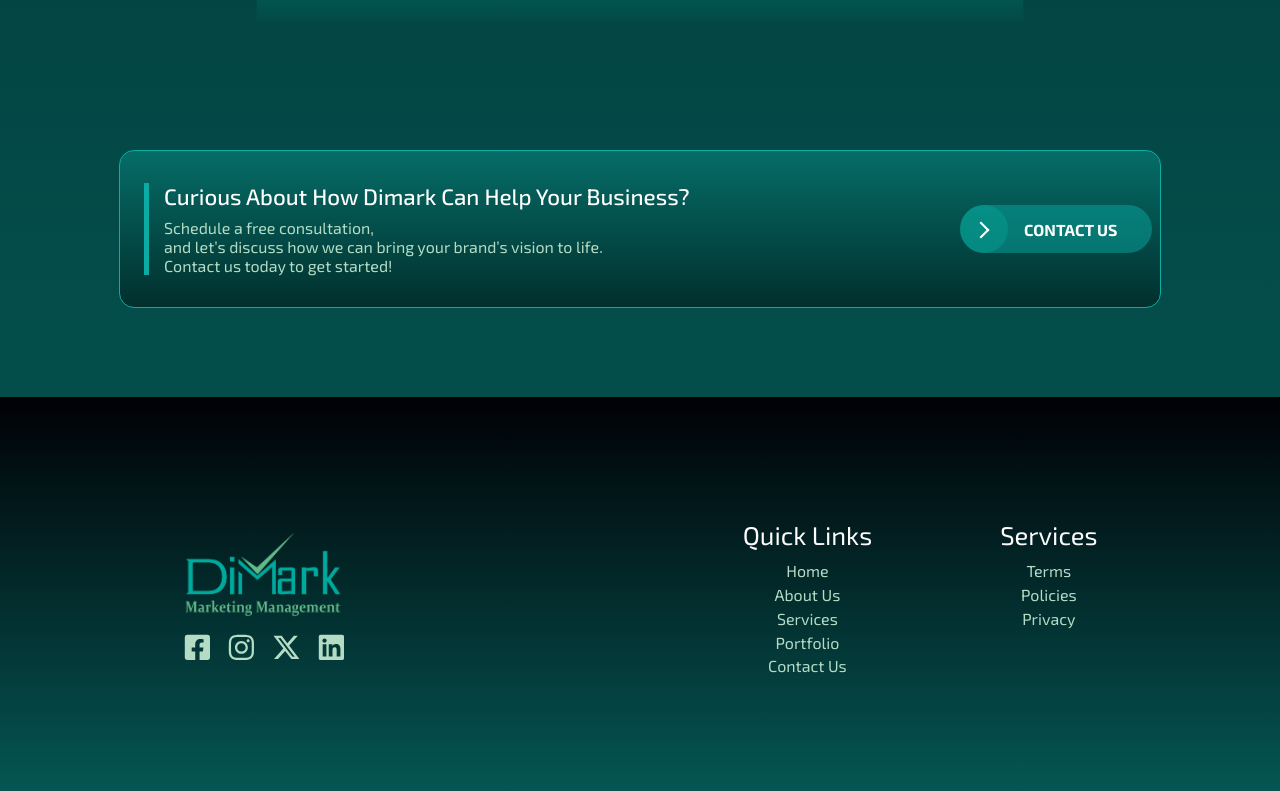
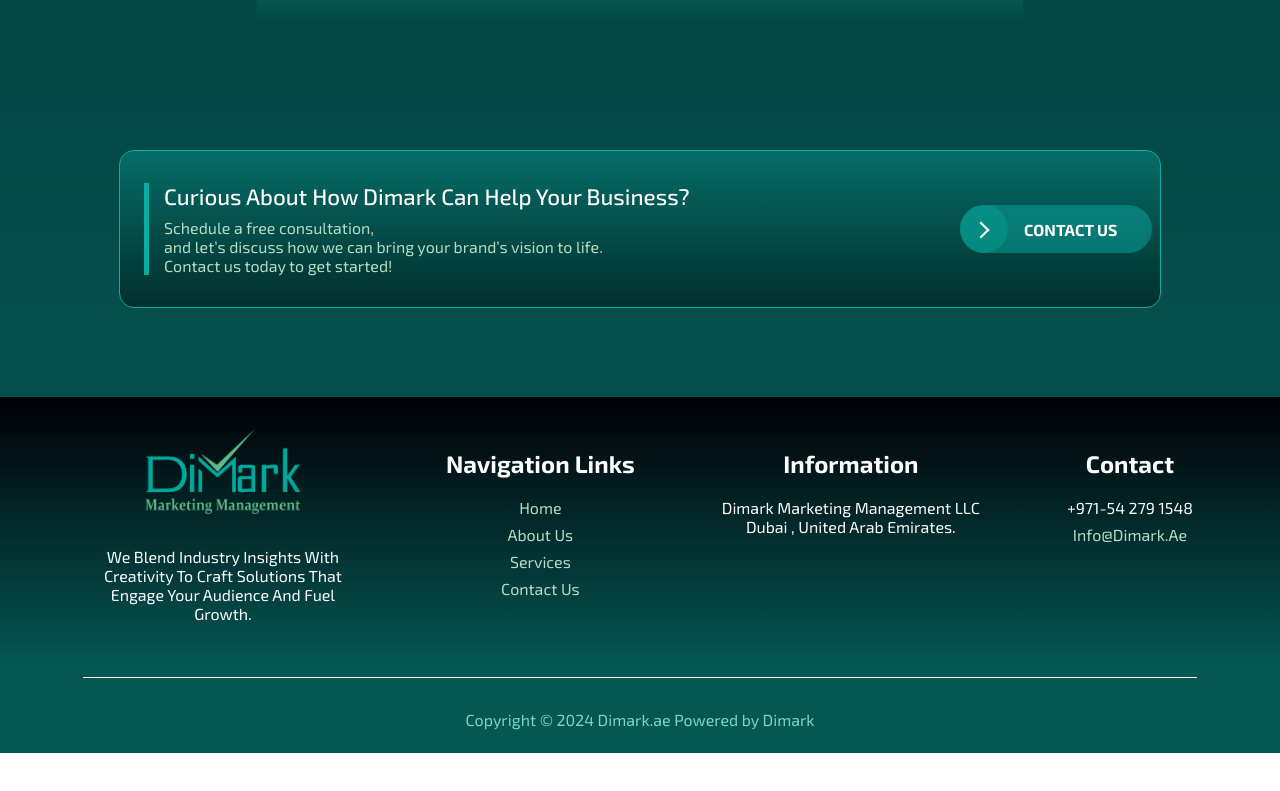
Before and after one commit to abhicplash/Dimark, a React (Create React App) app: page / in a window 1280 px wide. Shown: the part 2990-3781 px from the top of the page. After the commit the page ends 3743 px from the top, so only its background shows below. Built offline with nearby package versions, Linux system fonts and the light colour scheme.

Commit message:
footer completed

```diff
--- a/src/components/Layout/Footer.css
+++ b/src/components/Layout/Footer.css
@@ -1,61 +1,72 @@
 .footer-container {
   width: 100%;
-  min-height: 50vh;
-  /* background-color: red; */
-  /* background: linear-gradient(to bottom,); */
+  min-height: 30vh;
+
   background: linear-gradient(to bottom, #010005, #045854);
   color: var(--white);
-  /* text-align: center; */
   display: flex;
-  align-items: center;
-  justify-content: space-around;
-  gap: 2rem;
+  align-items: flex-start;
+  padding-top: 2rem;
+  justify-content: space-evenly;
 }
 .footer-mainDetails {
   display: flex;
   flex-direction: column;
   gap: 1rem;
+  justify-content: center;
+  align-items: center;
+  text-align: center;
+}
+.footer-mainDetails p {
+  text-transform: capitalize;
+  width: 17rem;
 }
 .footerImg {
   width: 10rem;
 }
-.footer-socio-Links {
-  display: flex;
-  gap: 1rem;
+.NavigationFooter {
+  text-align: center;
 }
-.footer-socio-Links .icon {
-  font-size: 1.8rem;
-  color: var(--CeladonSorbet);
-}
-.footHead {
-  font-size: 1.6rem;
-}
-.footer-right {
+.navLinks {
   display: flex;
   flex-direction: column;
-  text-align: center;
-  gap: 0.7rem;
+  text-transform: capitalize;
+  gap: 0.5rem;
 }
-.footLink {
+.navLinks a {
+  color: var(--CeladonSorbet);
   text-decoration: none;
-  color: var(--CeladonSorbet);
 }
-.footer-rightWrapper {
-  display: flex;
-  gap: 8rem;
-}
-.footerDetails {
+.footer-mainWrapper {
   display: flex;
   flex-direction: column;
-  gap: 0.3rem;
+  justify-content: center;
+  align-items: center;
+}
+.footer-mainWrapper hr {
+  width: 87%;
+  background-color: #fff;
+  height: 1px;
+  border: none;
+  outline: none;
+}
+.copyright {
+  text-align: center;
+  padding: 0.5rem 0;
+  color: var(--Water-Wonder);
 }
 @media (max-width: 768px) {
   .footer-container {
     flex-direction: column;
     padding: 3rem 0;
+    justify-content: center;
+    align-items: center;
+    gap: 1.5rem;
   }
-  .footer-rightWrapper {
-    flex-direction: column;
-    gap: 2rem;
+  .navLinks {
+    text-align: center;
+  }
+  .copyright {
+    width: 95%;
   }
 }
--- a/src/components/Layout/Footer.jsx
+++ b/src/components/Layout/Footer.jsx
@@ -9,37 +9,68 @@
 
 const Footer = () => {
   return (
-    <div className="footer-container">
-      <div className="footer-mainDetails">
-        <img src={logo} alt="" className="footerImg" />
-        <div className="footer-socio-Links">
-          <FaFacebookSquare className="icon" />
-          <FaInstagram className="icon" />
-          <FaXTwitter className="icon" />
-          <FaLinkedin className="icon" />
+    <div className="footer-mainWrapper">
+      <div className="footer-container">
+        <div className="footer-mainDetails">
+          <img src={logo} alt="" className="footerImg" />
+          <p>
+            we blend industry insights with creativity to craft solutions that
+            engage your audience and fuel growth.
+          </p>
         </div>
-      </div>
 
-      <div className="footer-rightWrapper">
-        <div className="footer-right">
-          <span className="footHead">Quick Links</span>
-          <div className="footerDetails">
-            <Link className="footLink">Home</Link>
-            <Link className="footLink">About Us</Link>
-            <Link className="footLink">Services</Link>
-            <Link className="footLink">Portfolio</Link>
-            <Link className="footLink">Contact Us</Link>
+        <div className="NavigationFooter">
+          <h2>Navigation Links</h2>
+          <div className="navLinks">
+            <Link to={"/"}>home</Link>
+            <Link to={"/about"}>about us</Link>
+            <Link to={"/services"}>services</Link>
+            <Link to={"/contact"}>contact us</Link>
           </div>
         </div>
-        <div className="footer-right">
-          <span className="footHead">Services</span>
-          <div className="footerDetails">
-            <Link className="footLink">Terms</Link>
-            <Link className="footLink">Policies</Link>
-            <Link className="footLink">Privacy</Link>
+        <div className="NavigationFooter">
+          <h2>Information</h2>
+          <div className="navLinks">
+            <span>
+              Dimark Marketing Management LLC
+              <br /> Dubai , United Arab Emirates.
+            </span>
+          </div>
+        </div>
+        <div className="NavigationFooter">
+          <h2>Contact</h2>
+          <div className="navLinks">
+            <span>+971-54 279 1548</span>
+            <a href="">info@dimark.ae</a>
+            {/* <Link to={"/services"}>
+              <button className="learn-more">
+                <span aria-hidden="true" className="circle">
+                  <span className="icon arrow" />
+                </span>
+                <span className="button-text">Contact us</span>
+              </button>
+            </Link> */}
           </div>
         </div>
       </div>
+      <hr />
+      {/* <div className="navbar-socio-Links">
+        <a href="https://www.facebook.com/share/158CHpRx3o/">
+          <FaFacebookSquare className="icon" />
+        </a>
+        <a href="https://www.instagram.com/dimark_marketing_management/">
+          <FaInstagram className="icon" />
+        </a>
+        <a href="https://x.com/DimarkMM">
+          <FaXTwitter className="icon" />
+        </a>
+        <a href="https://www.linkedin.com/company/dimark-marketing-management-llc/">
+          <FaLinkedin className="icon" />
+        </a>
+      </div> */}
+      <p className="copyright">
+      Copyright © 2024 Dimark.ae Powered by Dimark
+      </p>
     </div>
   );
 };
--- a/src/components/Layout/Navbar.css
+++ b/src/components/Layout/Navbar.css
@@ -13,7 +13,7 @@
   z-index: 100;
   position: relative;
 }
-.logoimgnavList{
+.logoimgnavList {
   width: 9rem;
 }
 .navIcon {
@@ -31,6 +31,7 @@
   background: linear-gradient(to bottom, #010005, #089089);
   height: 78vh;
   display: flex;
+  justify-content: space-around;
   align-items: center;
   gap: 1rem;
   padding: 4rem 0;
@@ -45,7 +46,7 @@
     right: 0;
   }
 }
-.listmobile a {
+.listmobile .navMainIcon{
   width: 80%;
   height: 3rem;
   display: flex;
@@ -59,7 +60,7 @@
   background-color: red;
   background: linear-gradient(to bottom, #03393379, #013f3c55);
 }
-.listmobile a:hover {
+.listmobile .navMainIcon:hover {
   /* background-color: #0890899e; */
   /* background: linear-gradient(to bottom ,#04ac9c,#089089); */
   background: linear-gradient(to bottom, #075249b2, #013f3c8c);
@@ -136,6 +137,18 @@
   color: var(--CeladonSorbet);
   text-align: center;
 }
+.navbar-socio-Links {
+  display: flex;
+  gap: 1rem;
+  /* text-align: center; */
+  justify-content: center;
+}
+.navbar-socio-Links a {
+  color: red;
+  color: var(--CeladonSorbet);
+  font-size: 1.7rem;
+  background-color: transparent;
+}
 @media (max-width: 768px) {
   .navIcon {
     display: flex;
--- a/src/components/Layout/Navbar.jsx
+++ b/src/components/Layout/Navbar.jsx
@@ -18,19 +18,19 @@
       </Link>
       {view ? (
         <ul className="listmobile">
-          <Link to={"/"}>
+          <Link to={"/"} className="navMainIcon">
             <li className="item">home</li>
           </Link>
-          <Link to={"/about"}>
+          <Link to={"/about"} className="navMainIcon">
             <li className="item">about us</li>
           </Link>
-          <Link to={"/services"}>
+          <Link to={"/services"} className="navMainIcon">
             <li className="item">services</li>
           </Link>
           {/* <Link to={"/portfolio"}>
             <li className="item">portfolio</li>
           </Link> */}
-          <Link to={"/contact"}>
+          <Link to={"/contact"} className="navMainIcon">
             <li className="item">Contact us</li>
           </Link>
           <div className="listaddons">
@@ -38,11 +38,19 @@
             <h2>
               Your Ultimate <br /> Marketing Partner
             </h2>
-            <div className="footer-socio-Links">
-              <FaFacebookSquare className="icon" />
-              <FaInstagram className="icon" />
-              <FaXTwitter className="icon" />
-              <FaLinkedin className="icon" />
+            <div className="navbar-socio-Links">
+              <a href="https://www.facebook.com/share/158CHpRx3o/">
+                <FaFacebookSquare className="icon" />
+              </a>
+              <a href="https://www.instagram.com/dimark_marketing_management/">
+                <FaInstagram className="icon" />
+              </a>
+              <a href="https://x.com/DimarkMM">
+                <FaXTwitter className="icon" />
+              </a>
+              <a href="https://www.linkedin.com/company/dimark-marketing-management-llc/">
+                <FaLinkedin className="icon" />
+              </a>
             </div>
           </div>
         </ul>
```
